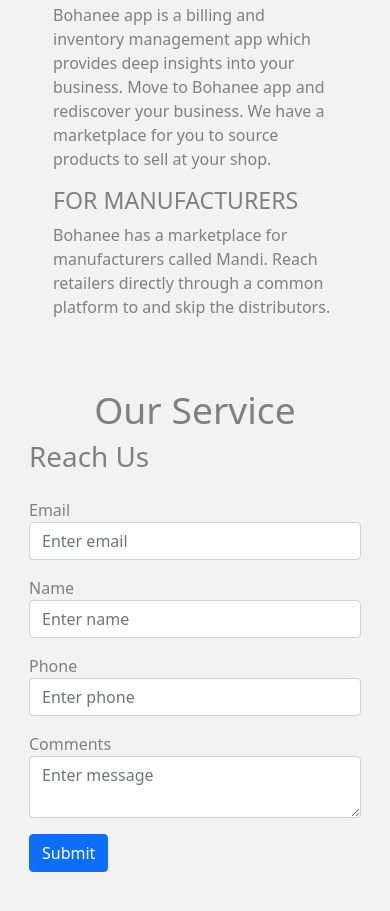
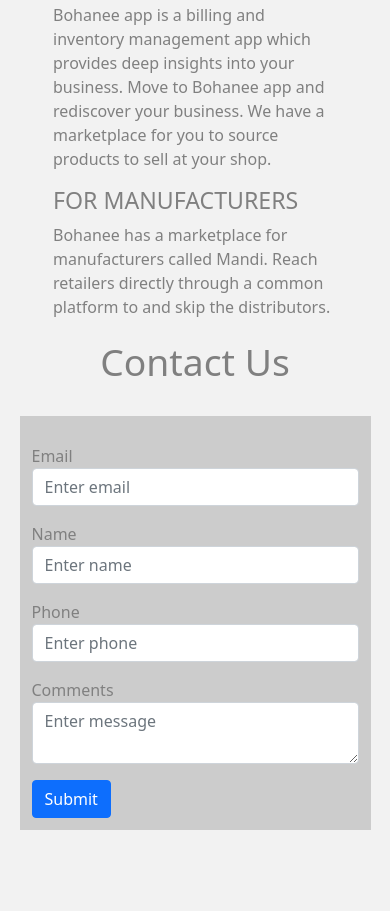
Before and after one commit to jcp99gamers/Bohanee, a website: page public/index.html in a window 390 px wide. Shown: the part 367-1278 px from the top of the page. After the commit the page ends 1245 px from the top, so only its background shows below. Drawn offline with nearby package versions, Linux system fonts and the light colour scheme.

Commit message:
WebsiteMobileLayout 1.0

```diff
--- a/public/index.html
+++ b/public/index.html
@@ -91,17 +91,9 @@
 			</div>
 		</section>
 		<section id="section3">
-			<br /><br />
-			<center>
-				<h2 class="heading-2 display-3">Our Service</h2>
-			</center>
-			<div class="container-fluid">
-				<div class="row" style="margin: 5px">
-					<div class="col-md-2">
-						<h3 class="heading-3 display-6">Reach Us</h3>
-					</div>
-					<div class="col-md-10">
-						<form id="retail">
+			<center><h2 class="heading-2 display-3">Contact Us</h2></center>
+			<br>
+			<form id="retail" class="form">
 				<div class=" mb-3 mt-3">
 					<label for="email">Email</label>
 					<input
@@ -143,9 +135,6 @@
 				</div>
 				<button type="submit" class="btn btn-primary">Submit</button>
 			</form>
-					</div>
-				</div>
-			</div>
 			<br /><br />
 		</section>
 		<script>
--- a/public/style.css
+++ b/public/style.css
@@ -82,3 +82,11 @@
 	margin: 0 auto;
 	width: 53%;
 }
+
+#section3 .form{
+	border: 2px solid #ccc;
+	padding: 10px;
+	background-color: #ccc;
+	margin: 0 auto;
+	width: 90%;
+}
```
Also changed, not shown: package.json (added, +22 -0 lines), 1 other file. Lines whose indentation alone changed are shown as unchanged.
